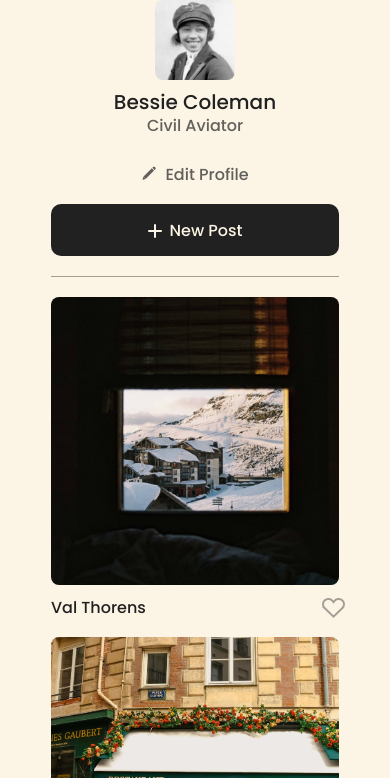
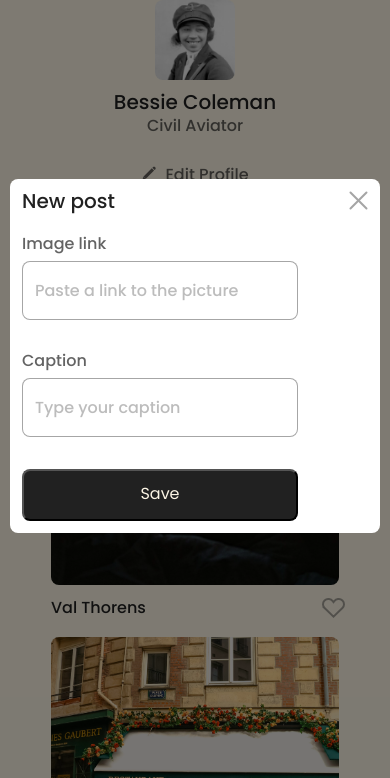
Before and after one commit to yovaniaguilera/se_project_spots, a plain HTML site: page index.html in a window 390 px wide. Shown: the part 66-844 px from the top of the page. Drawn offline with Linux system fonts and the light colour scheme.

Commit message:
Made and created modals

```diff
--- /dev/null
+++ b/blocks/modal.css
@@ -0,0 +1,134 @@
+.modal {
+  visibility: hidden;
+  background-color: rgba(0, 0, 0, 0.5);
+  position: fixed;
+  top: 0;
+  right: 0;
+  bottom: 0;
+  left: 0;
+  display: flex;
+  justify-content: center;
+  align-items: center;
+  padding: 10px;
+}
+
+.modal_is-opened {
+  visibility: visible;
+}
+.modal__container {
+  background-color: #fff;
+  max-width: 730px;
+  width: 100%;
+  border-radius: 8px;
+  padding: 32px 50px;
+  position: relative;
+}
+
+.modal__close-button {
+  background: white;
+  border-color: #fff;
+  border: none;
+  position: absolute;
+  width: 40px;
+  height: 40px;
+  top: 32px;
+  right: 50px;
+  opacity: 40%;
+}
+
+.modal__close-button:hover {
+  opacity: 100%;
+  cursor: pointer;
+}
+.modal__form {
+  display: flex;
+  flex-direction: column;
+  gap: 8px;
+}
+
+.modal__title {
+  margin: 0 0 32px;
+  color: rgba(33, 33, 33, 1);
+  font-family: "Poppins", Arial, Helvetica, sans-serif;
+  font-weight: 500;
+  font-size: 32px;
+  line-height: 100%;
+}
+
+.modal__label {
+  color: rgba(33, 33, 33, 0.7);
+  font-family: "Poppins", Arial, Helvetica, sans-serif;
+  font-weight: 500;
+  font-size: 16px;
+  line-height: 110.00000000000001%;
+}
+
+.modal__input {
+  border-radius: 8px;
+  border: 1px solid rgba(33, 33, 33, 0.4);
+  padding: 16px 12px;
+  margin: 0 0 32px;
+  color: rgba(33, 33, 33, 0.3);
+  font-family: "Poppins", Arial, Helvetica, sans-serif;
+  font-weight: 500;
+  font-size: 20px;
+  line-height: 100%;
+}
+
+.modal__input::placeholder {
+  color: rgba(33, 33, 33, 0.3);
+}
+.modal__input:hover {
+  opacity: 100%;
+  cursor: pointer;
+}
+
+.modal__input:focus {
+  color: rgba(33, 33, 33, 1);
+}
+
+.modal__save-button {
+  background: rgba(33, 33, 33, 1);
+  color: rgba(252, 245, 229, 1);
+  max-width: 156px;
+  width: 100%;
+  border-radius: 8px;
+  margin: 0;
+  height: 52px;
+}
+
+.modal__save-button:hover {
+  opacity: 100%;
+  cursor: pointer;
+}
+
+@media screen and (max-width: 425px) {
+  .modal__container {
+    padding: 12px 12px;
+  }
+  .modal__close-button {
+    top: 4px;
+    right: 4px;
+    height: 23px;
+  }
+  .modal__form {
+    max-width: 276px;
+    width: 100%;
+  }
+  .modal__title {
+    font-size: 20px;
+    margin: 0 0 24px;
+  }
+  .modal__label {
+    max-width: 276px;
+    width: 100%;
+  }
+  .modal__input {
+    margin: 0 0 24px;
+    font-size: 16px;
+  }
+  .modal__save-button {
+    max-width: none;
+    width: 276px;
+  }
+}
--- a/index.html
+++ b/index.html
@@ -125,6 +125,60 @@
       <footer class="footer">
         <p class="footer__title">2025 &copy; Spots</p>
       </footer>
+      <div class="modal">
+        <div class="modal__container">
+          <button type="button" class="modal__close-button">
+            <img src="./images/close-icon.svg" alt="close-icon" />
+          </button>
+          <h2 class="modal__title">Edit Profile</h2>
+          <form class="modal__form">
+            <label for="profile-name-input" class="modal__label">Name</label>
+            <input
+              type="text"
+              class="modal__input"
+              id="profile-name-input"
+              placeholder="Type your name"
+            />
+            <label for="profile-description-input" class="modal__label"
+              >Description</label
+            >
+            <input
+              type="text"
+              class="modal__input"
+              id="profile-description-input"
+              placeholder="Describe Yourself"
+            />
+            <button type="submit" class="modal__save-button">Save</button>
+          </form>
+        </div>
+      </div>
+      <div class="modal modal_is-opened">
+        <div class="modal__container">
+          <button type="button" class="modal__close-button">
+            <img src="./images/close-icon.svg" alt="close-icon" />
+          </button>
+          <h2 class="modal__title">New post</h2>
+          <form class="modal__form">
+            <label for="card-image-input" class="modal__label"
+              >Image link</label
+            >
+            <input
+              type="url"
+              class="modal__input"
+              id="card-image-input"
+              placeholder="Paste a link to the picture"
+            />
+            <label for="caption-input" class="modal__label">Caption</label>
+            <input
+              type="text"
+              class="modal__input"
+              id="caption-input"
+              placeholder="Type your caption"
+            />
+            <button type="submit" class="modal__save-button">Save</button>
+          </form>
+        </div>
+      </div>
     </div>
   </body>
 </html>
--- a/pages/index.css
+++ b/pages/index.css
@@ -7,3 +7,4 @@
 @import url(../blocks/cards.css);
 @import url(../blocks/card.css);
 @import url(../blocks/footer.css);
+@import url(../blocks/modal.css);
```
Also changed, not shown: images/close-icon.svg (added).
